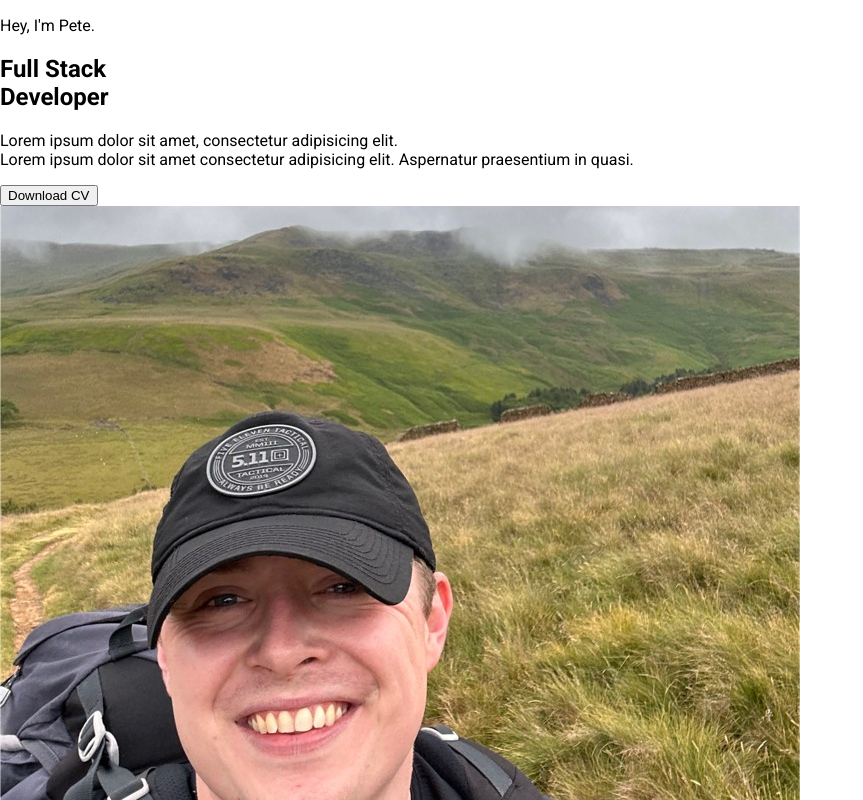
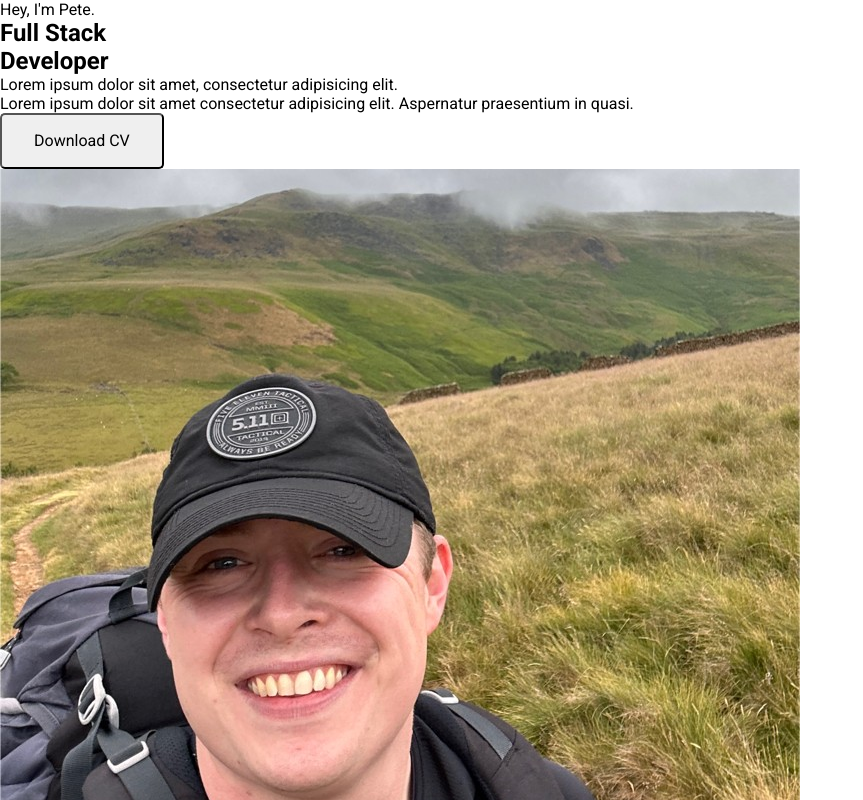
Before and after one commit to peter-skerritt/Peter-Skerritt---Digital-Showcase, a React (Create React App) app: page / in a window 1280 px wide. Shown: the top 800 px of the page, without its empty margins (0-863 px from the left). Built offline with nearby package versions, Linux system fonts and the light colour scheme.

Commit message:
WOrking on styling for hero section.

```diff
--- a/src/App.css
+++ b/src/App.css
@@ -3,4 +3,50 @@
 body {
     margin: 0;
     font-family: "Roboto", sans-serif;
+    -webkit-font-smoothing: "Roboto", sans-serif;
+    -moz-osx-font-smoothing: "Roboto", sans-serif;
+    font-style: normal;
 }
+
+h1,
+h2,
+h3,
+h4,
+h5,
+h6,
+p {
+    margin: 0%;
+}
+
+:root {
+    --primary: #5e3bee;
+    --heading-color:#282938;
+    --bg-shade: #f5fcff;
+    --github: #e62872;
+    --darkblue: #1c1e53;
+    --black: #000000;
+    --white: #ffffff;
+}
+
+.btn {
+    font-family: "Roboto";
+    display: inline-block;
+    padding: 14px 32px;
+    font-size: 16px;
+    font-style: normal;
+    font-weight: 400;
+    line-height: 24px;
+    cursor: pointer;
+    text-align: center;
+    text-decoration: none;
+    border-radius: 4px;
+    -webkit-border-radius: 5px;
+    -moz-border-radius: 5px;
+    -ms-border-radius: 5px;
+    -o-border-radius: 5px;
+    transition: background-color 0.5s;
+    -webkit-transition: 5px;
+    -moz-transition: 5px;
+    -ms-transition: 5px;
+    -o-transition: 5px;
+}
```
